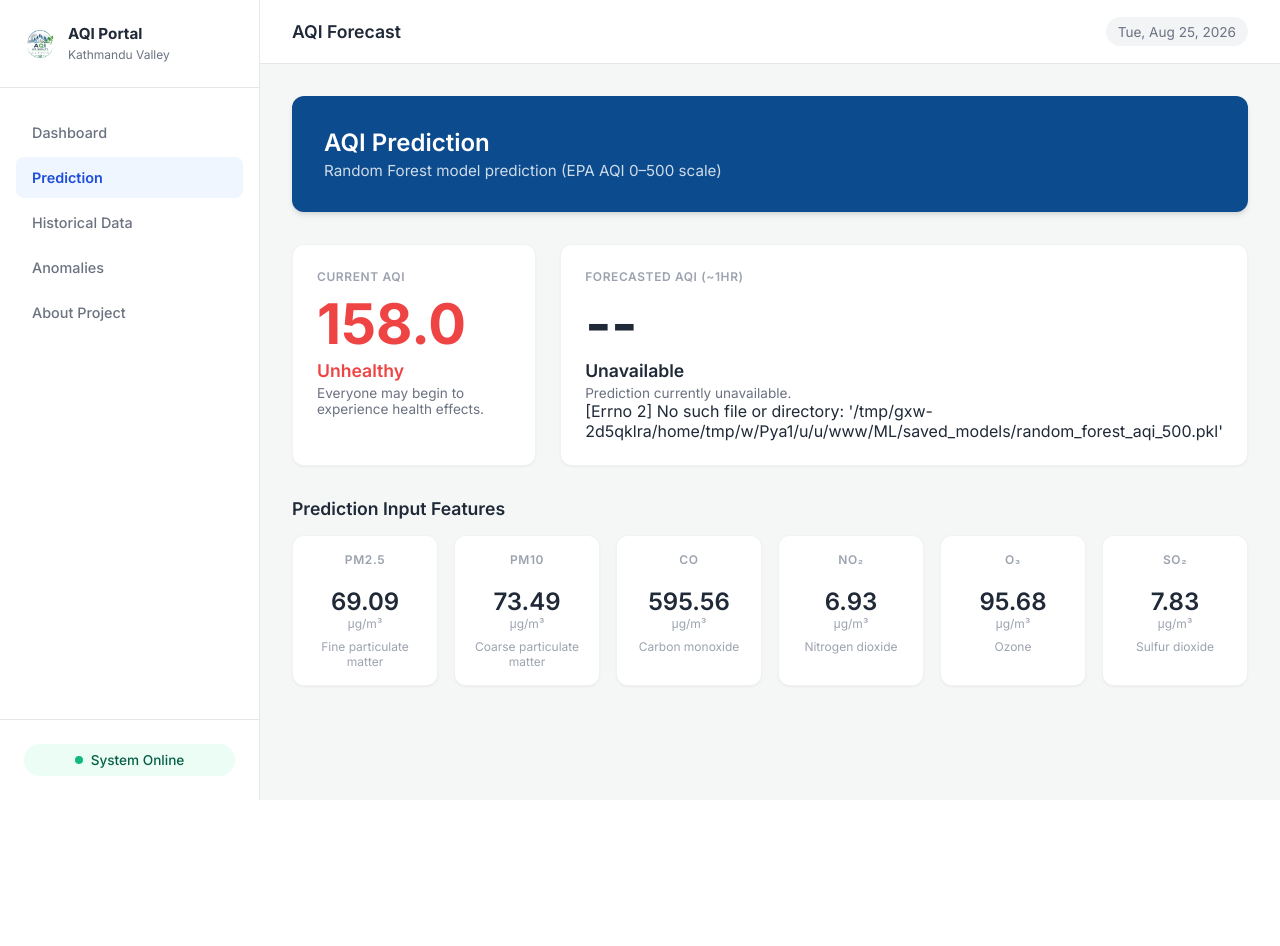
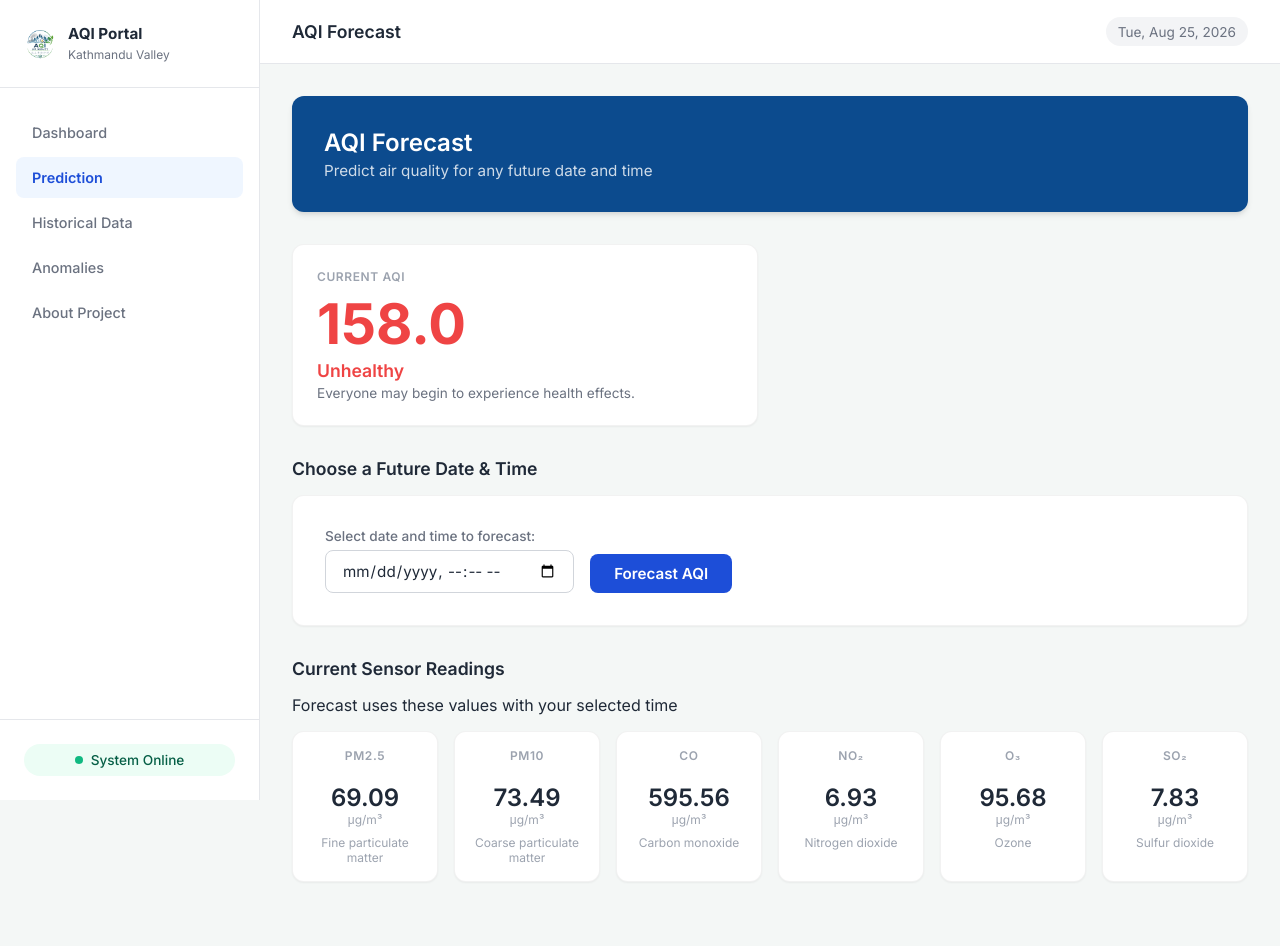
Before and after one commit to ProgAbhishek/aqi-prediction-system, a Django app: page /prediction/ in a window 1280 px wide. Before the commit the page ends 800 px from the top, so only its background shows below. Run offline with Django 5.2, Linux system fonts and the light colour scheme; data comes from the database, SQL or seed files in the repository.

Commit message:
feat: add date/time picker for custom AQI forecast
- New predict_aqi_for_datetime() uses latest pollutants with user-chosen time

- Prediction page: date/time form, forecast result, health recommendations

- Form styled with primary button and input field

```diff
--- a/dashboard/ml_services.py
+++ b/dashboard/ml_services.py
@@ -104,6 +104,40 @@ def predict_aqi(reading):
         prediction = model.predict(np.array([sample]))[0]
 
     # Clamp to valid AQI range
+    aqi_val = max(0.0, min(500.0, float(prediction)))
+    return {'aqi': aqi_val}
+
+
+def predict_aqi_for_datetime(reading, target_dt):
+    """Forecast AQI for a specific future date/time using current pollutant values.
+
+    Uses the latest pollutant readings but substitutes hour and day from
+    the user-provided target datetime. This lets users check what AQI
+    might look like at a chosen time.
+
+    Returns {'aqi': float} or {'error': message}.
+    """
+    model = _load_random_forest()
+    if model is None:
+        return {'error': _rf_error or 'Model could not be loaded.'}
+
+    feature_names = list(model.feature_names_in_)
+    row = dict(reading)
+    row['hour'] = target_dt.hour
+    row['day'] = target_dt.day
+
+    try:
+        sample = [float(row[name]) for name in feature_names]
+    except (KeyError, TypeError, ValueError) as exc:
+        missing = [name for name in feature_names if name not in row]
+        if missing:
+            return {'error': f'Model expects features not available in the data: {missing}'}
+        return {'error': f'Invalid feature value: {exc}'}
+
+    with warnings.catch_warnings():
+        warnings.simplefilter('ignore', UserWarning)
+        prediction = model.predict(np.array([sample]))[0]
+
     aqi_val = max(0.0, min(500.0, float(prediction)))
     return {'aqi': aqi_val}
 
--- a/dashboard/views.py
+++ b/dashboard/views.py
@@ -1,4 +1,5 @@
 import json
+from datetime import datetime
 
 from django.conf import settings
 from django.shortcuts import render
@@ -52,25 +53,51 @@ def index(request):
 
 
 def prediction(request):
-    """Prediction - current vs predicted AQI using the Random Forest model."""
-    latest, prediction, _ = _latest_snapshot()
+    """Prediction - forecast AQI for a user-chosen date/time."""
+    latest = services.get_latest_reading()
 
     predicted_aqi_info = None
-    comparison = None
-    if prediction and prediction.get('aqi') is not None:
-        predicted_aqi_info = services.get_aqi_info(prediction['aqi'])
-        comparison = services.compare_aqi(
-            latest.get('calculated_aqi') if latest else None,
-            prediction['aqi'],
-        )
+    custom_prediction = None
+    custom_aqi_info = None
+    error_msg = None
+    selected_dt = None
+
+    if request.method == 'POST':
+        dt_str = request.POST.get('target_datetime', '')
+        if not dt_str:
+            error_msg = 'Please select a date and time.'
+        elif latest is None:
+            error_msg = 'No sensor data available to base prediction on.'
+        else:
+            try:
+                selected_dt = datetime.fromisoformat(dt_str)
+            except ValueError:
+                error_msg = 'Invalid date/time format.'
+            else:
+                custom_prediction = ml_services.predict_aqi_for_datetime(latest, selected_dt)
+                if custom_prediction.get('error'):
+                    error_msg = custom_prediction['error']
+                else:
+                    custom_aqi_info = services.get_aqi_info(custom_prediction['aqi'])
+
+    # Default next-hour prediction for the hero card
+    default_prediction = None
+    default_aqi_info = None
+    if latest:
+        default_prediction = ml_services.predict_aqi(latest)
+        if default_prediction.get('aqi') is not None:
+            default_aqi_info = services.get_aqi_info(default_prediction['aqi'])
 
     pollutants = services.get_pollutants(latest) if latest else []
 
     context = {
         'latest': latest,
-        'prediction': prediction,
-        'predicted_aqi_info': predicted_aqi_info,
-        'comparison': comparison,
+        'default_prediction': default_prediction,
+        'default_aqi_info': default_aqi_info,
+        'custom_prediction': custom_prediction,
+        'custom_aqi_info': custom_aqi_info,
+        'selected_dt': selected_dt.strftime('%Y-%m-%dT%H:%M') if selected_dt else '',
+        'error_msg': error_msg,
         'pollutants': pollutants,
         'total_records': services.count_records(),
     }
--- a/static/css/style.css
+++ b/static/css/style.css
@@ -425,6 +425,57 @@ body {
     height: 300px;
 }
 
+/* Forecast Form */
+.forecast-form-card {
+    padding: 2rem;
+}
+.forecast-form {
+    display: flex;
+    align-items: flex-end;
+    gap: 1rem;
+    flex-wrap: wrap;
+}
+.form-group {
+    display: flex;
+    flex-direction: column;
+    gap: 0.4rem;
+}
+.form-group label {
+    font-size: 0.85rem;
+    font-weight: 500;
+    color: var(--text-secondary);
+}
+.form-input {
+    padding: 0.6rem 1rem;
+    border: 1px solid #d1d5db;
+    border-radius: 8px;
+    font-size: 0.95rem;
+    font-family: 'Inter', sans-serif;
+    color: var(--text-primary);
+    background: #fff;
+    outline: none;
+    min-width: 240px;
+}
+.form-input:focus {
+    border-color: #1D4ED8;
+    box-shadow: 0 0 0 2px rgba(29,78,216,0.15);
+}
+.btn-primary {
+    padding: 0.6rem 1.5rem;
+    background: #1D4ED8;
+    color: #fff;
+    border: none;
+    border-radius: 8px;
+    font-size: 0.95rem;
+    font-weight: 600;
+    font-family: 'Inter', sans-serif;
+    cursor: pointer;
+    transition: background 0.2s;
+}
+.btn-primary:hover {
+    background: #1e40af;
+}
+
 /* Tables */
 .table-wrapper {
     overflow-x: auto;
--- a/templates/dashboard/prediction.html
+++ b/templates/dashboard/prediction.html
@@ -6,15 +6,14 @@
 {% block content %}
 
 <div class="page-header">
-    <h1>AQI Prediction</h1>
-    <p class="subtitle">Random Forest model prediction (EPA AQI 0–500 scale)</p>
+    <h1>AQI Forecast</h1>
+    <p class="subtitle">Predict air quality for any future date and time</p>
 </div>
 
 {% if latest %}
 
-<!-- Current vs Predicted AQI -->
+<!-- Current AQI Hero -->
 <div class="aqi-hero-grid">
-    <!-- Current AQI -->
     <div class="card aqi-hero-card {{ latest.aqi_css_class }}">
         <span class="card-label">Current AQI</span>
         <span class="aqi-number">{{ latest.calculated_aqi }}</span>
@@ -22,60 +21,86 @@
         <span class="aqi-meaning">{{ latest.aqi_meaning }}</span>
     </div>
 
-    <!-- Predicted AQI -->
-    <div class="card aqi-hero-card {% if predicted_aqi_info %}{{ predicted_aqi_info.css_class }}{% endif %}">
-        <span class="card-label">Forecasted AQI (~1hr)</span>
-        {% if prediction.aqi is not None %}
-        <span class="aqi-number">{{ prediction.aqi|floatformat:1 }}</span>
-        <span class="aqi-category">{{ predicted_aqi_info.category }}</span>
-        <span class="aqi-meaning">{{ predicted_aqi_info.meaning }}</span>
-        {% else %}
-        <span class="aqi-number">--</span>
-        <span class="aqi-category">Unavailable</span>
-        <span class="aqi-meaning">Prediction currently unavailable.</span>
-        {% endif %}
-        {% if prediction.error %}
-        <span class="card-error">{{ prediction.error }}</span>
-        {% endif %}
+    {% if default_aqi_info %}
+    <div class="card aqi-hero-card {{ default_aqi_info.css_class }}">
+        <span class="card-label">Next Hour Estimate</span>
+        <span class="aqi-number">{{ default_prediction.aqi|floatformat:1 }}</span>
+        <span class="aqi-category">{{ default_aqi_info.category }}</span>
+        <span class="aqi-meaning">Based on current pollutant levels</span>
+    </div>
+    {% endif %}
+</div>
+
+<!-- Date/Time Picker Form -->
+<div class="section">
+    <h2>Choose a Future Date & Time</h2>
+    <div class="card forecast-form-card">
+        <form method="post" action="{% url 'dashboard:prediction' %}" class="forecast-form">
+            {% csrf_token %}
+            <div class="form-group">
+                <label for="target_datetime">Select date and time to forecast:</label>
+                <input type="datetime-local" id="target_datetime" name="target_datetime"
+                       value="{{ selected_dt }}" required class="form-input">
+            </div>
+            <button type="submit" class="btn-primary">Forecast AQI</button>
+        </form>
     </div>
 </div>
 
-<!-- Comparison -->
-{% if comparison %}
-<div class="card comparison-card {{ comparison.css_class }}">
-    <span class="comparison-icon">{{ comparison.icon }}</span>
-    <span>
-        Current AQI: <strong>{{ latest.calculated_aqi }}</strong>
-        &nbsp;&bull;&nbsp;
-        Forecasted AQI: <strong>{% if prediction.aqi is not None %}{{ prediction.aqi|floatformat:1 }}{% else %}--{% endif %}</strong>
-        &nbsp;-&nbsp;
-        {{ comparison.text }}
-    </span>
+<!-- Error Message -->
+{% if error_msg %}
+<div class="card" style="background: #fef2f2; border-left: 4px solid #dc2626; padding: 1rem 1.5rem; margin-bottom: 1.5rem;">
+    <strong style="color: #dc2626;">Error:</strong>
+    <span style="color: #dc2626;"> {{ error_msg }}</span>
 </div>
 {% endif %}
 
-<!-- Prediction Summary -->
-{% if prediction.aqi is not None %}
-<div class="health-section">
-    <div class="card health-card">
-        <div class="section-title">📊 Prediction Details</div>
-        <p>
-            Current AQI: <strong>{{ latest.calculated_aqi }}</strong> ({{ latest.aqi_label }})<br>
-            Forecasted AQI: <strong>{{ prediction.aqi|floatformat:1 }}</strong> ({{ predicted_aqi_info.category }})<br>
-            Difference: <strong>{{ prediction.aqi|floatformat:1 }}</strong> vs current {{ latest.calculated_aqi }}
-        </p>
+<!-- Custom Prediction Results -->
+{% if custom_prediction and custom_prediction.aqi is not None %}
+<div class="section">
+    <h2>Forecast Result</h2>
+    <div class="aqi-hero-grid">
+        <div class="card aqi-hero-card {{ custom_aqi_info.css_class }}">
+            <span class="card-label">Forecasted AQI</span>
+            <span class="aqi-number">{{ custom_prediction.aqi|floatformat:1 }}</span>
+            <span class="aqi-category">{{ custom_aqi_info.category }}</span>
+            <span class="aqi-meaning">{{ custom_aqi_info.meaning }}</span>
+        </div>
+
+        <div class="card aqi-hero-card {{ latest.aqi_css_class }}">
+            <span class="card-label">Current AQI</span>
+            <span class="aqi-number">{{ latest.calculated_aqi }}</span>
+            <span class="aqi-category">{{ latest.aqi_label }}</span>
+            <span class="aqi-meaning">{{ selected_dt|date:"M d, Y H:i" }}</span>
+        </div>
     </div>
-    <div class="card health-card">
-        <div class="section-title">🫁 Predicted Health Impact</div>
-        <p>{{ predicted_aqi_info.health_recommendation }}</p>
+
+    <!-- Health Recommendations -->
+    <div class="health-section">
+        <div class="card health-card">
+            <div class="section-title">Health Recommendation</div>
+            <p>{{ custom_aqi_info.health_recommendation }}</p>
+        </div>
+
+        {% if custom_aqi_info.suggestions %}
+        <div class="card health-card">
+            <div class="section-title">Activities</div>
+            <ul class="suggestions-list">
+                {% for s in custom_aqi_info.suggestions %}
+                <li>{{ s }}</li>
+                {% endfor %}
+            </ul>
+        </div>
+        {% endif %}
     </div>
 </div>
 {% endif %}
 
-<!-- Prediction Input Features -->
+<!-- Current Pollutant Levels -->
 {% if pollutants %}
 <div class="section">
-    <h2>Prediction Input Features</h2>
+    <h2>Current Sensor Readings</h2>
+    <p class="subtitle" style="margin-bottom: 1rem;">Forecast uses these values with your selected time</p>
     <div class="pollutant-grid">
         {% for p in pollutants %}
         <div class="card pollutant-card">
```
